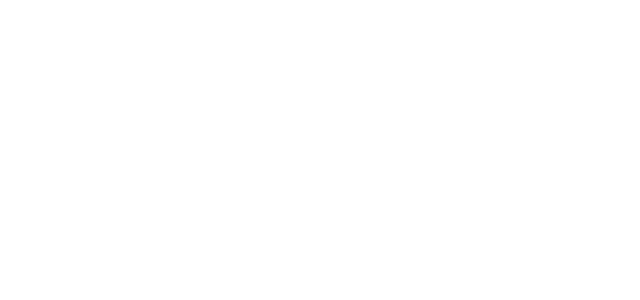
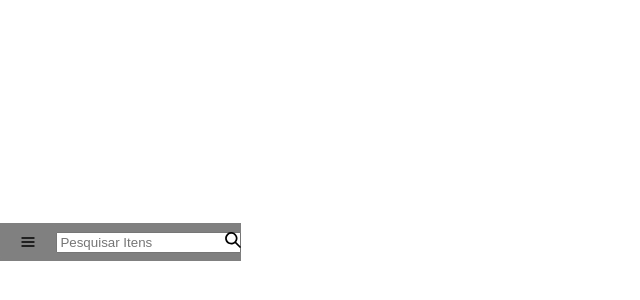
Before and after one commit to LuHernane/projeto, a React (Vite) app: page /nav in a window 1280 px wide. Before the commit this address had no page. Shown: the part 158-458 px from the top of the page, without its empty margins (0-640 px from the left). Built offline with nearby package versions, Linux system fonts and the light colour scheme; the HTML template or start-up script is replaced by a standard one.

Commit message:
finalizei em partes

```diff
--- a/componentes/NavBar/index.tsx
+++ b/componentes/NavBar/index.tsx
@@ -0,0 +1,29 @@
+import { SearchIcon } from "@chakra-ui/icons";
+import {
+  Box,
+  HStack,
+  Input,
+  InputGroup,
+  InputRightElement,
+} from "@chakra-ui/react";
+import Menu from "../../src/menu";
+
+export default function NavBar() {
+  return (
+    <Box bg="gray" display={"flex"} flex={"1"} h={38}>
+      <Menu />
+      <HStack
+        justifySelf={"center"}
+        ml={"auto"}
+        spacing={20}
+        mr="10%"
+        flex={"1"}
+      >
+        <InputGroup variant="outlined" width="lg" m={"auto"}>
+          <Input placeholder="Pesquisar Itens"></Input>
+          <InputRightElement children={<SearchIcon color="black" />} />
+        </InputGroup>
+      </HStack>
+    </Box>
+  );
+}
--- a/src/App.tsx
+++ b/src/App.tsx
@@ -1,4 +1,5 @@
 import { Route, Routes } from "react-router-dom";
+import NavBar from "../componentes/NavBar";
 import Home from "./Home";
 import LoguinPage from "./loguin";
 import Menu from "./menu";
@@ -9,6 +10,7 @@ export default function App(): JSX.Element {
       <Route path="/log" element={<LoguinPage />} />
       <Route path="/main" element={<Home />} />
       <Route path="/menu" element={<Menu />} />
+      <Route path="/nav" element={<NavBar />} />
     </Routes>
   );
 }
--- a/src/Home/index.tsx
+++ b/src/Home/index.tsx
@@ -1,8 +1,10 @@
 import { Box } from "@chakra-ui/layout";
+import NavBar from "../../componentes/NavBar";
 
 export default function Home() {
   return (
     <Box bg="gray" h="container.xl" w="100%">
+      <NavBar />
       <h1> my home</h1>
       <h1> my home</h1>
       <h1> my home</h1>
--- a/src/loguin/index.tsx
+++ b/src/loguin/index.tsx
@@ -11,7 +11,7 @@ export default function LoguinPage() {
 
   function Loguin() {
     if (user === userId && password === passwordId) {
-      <a href=""></a>;
+      location.href = "/main";
     } else {
       toast({
         position: "top",
@@ -47,6 +47,7 @@ export default function LoguinPage() {
           width="auto"
           size={"lg"}
           onChange={(e) => setUser(e.target.value)}
+          value={user}
         />
         <Input
           placeholder="Password"
@@ -54,6 +55,7 @@ export default function LoguinPage() {
           size={"lg"}
           width="auto"
           onChange={(e) => setPassword(e.target.value)}
+          value={password}
         />
         <Button colorScheme="whatsapp" onClick={Loguin}>
           Entrar
--- a/src/menu/index.tsx
+++ b/src/menu/index.tsx
@@ -24,7 +24,7 @@ export default function Menu() {
 
   return (
     <>
-      <Button onClick={onOpen}>
+      <Button bg="gray" onClick={onOpen}>
         <Icon as={HamburgerIcon} />
       </Button>
 
```
